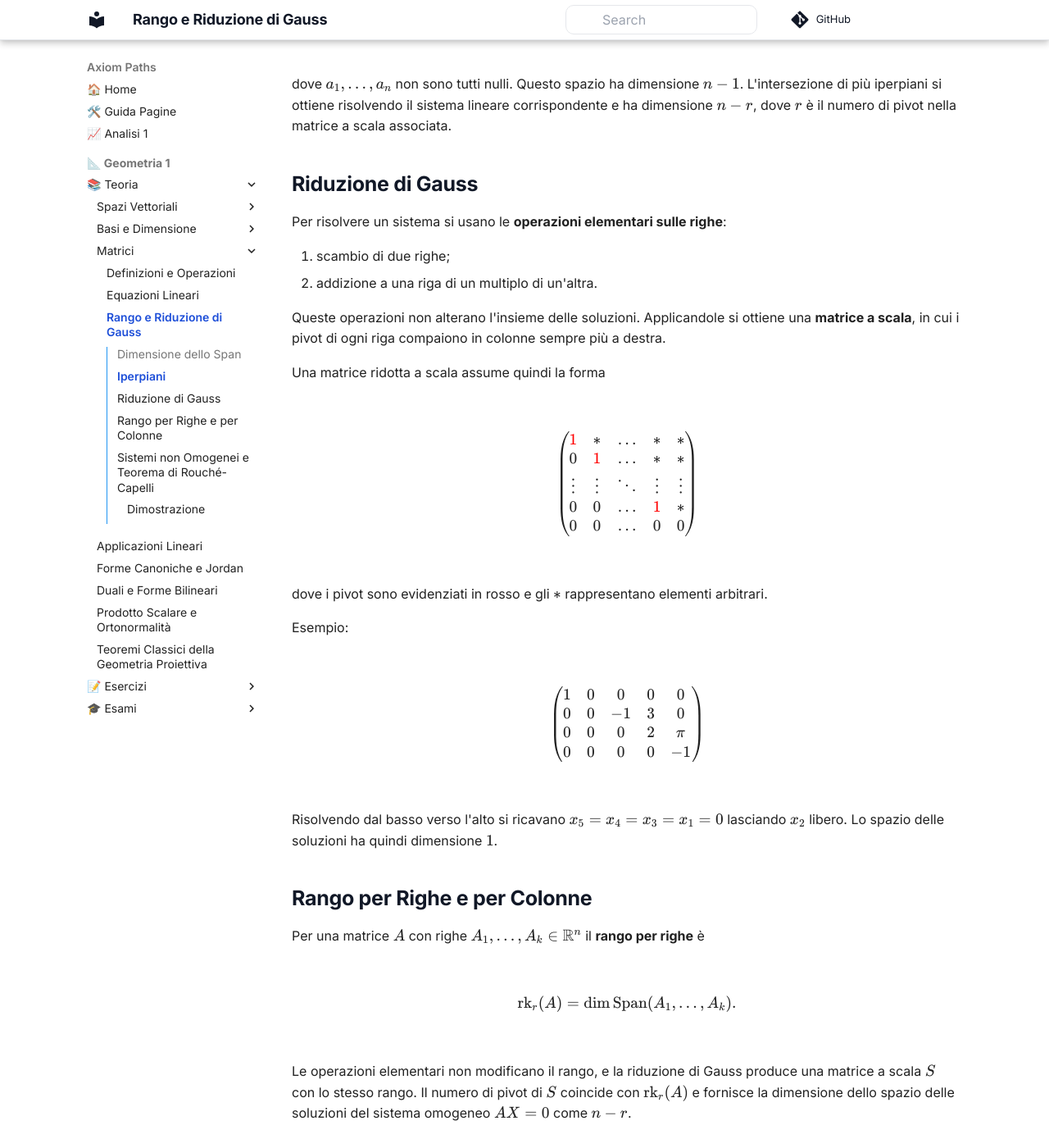
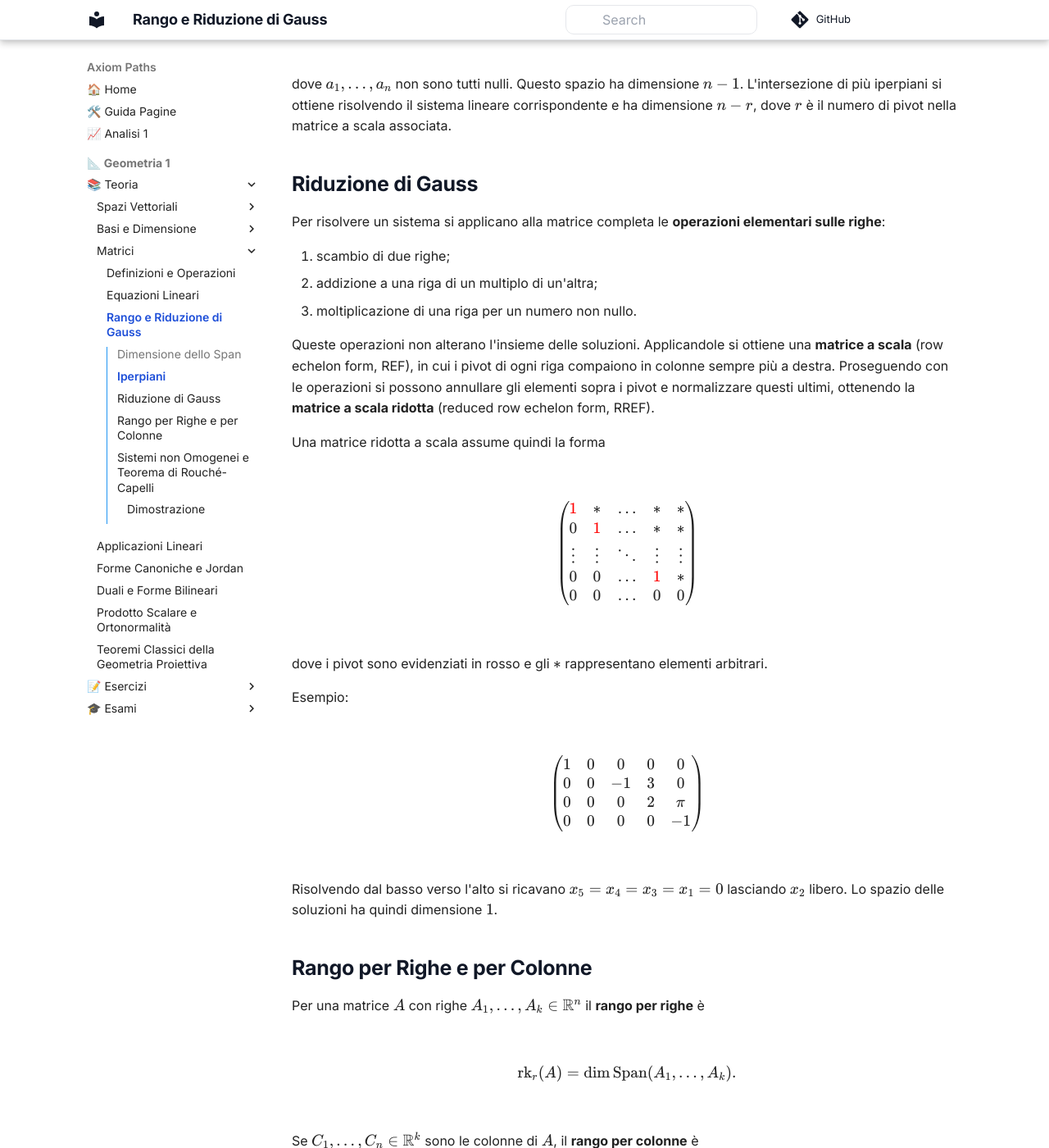
Before and after one commit to giovyx90/axiompaths, an MkDocs documentation site: the page built from docs/geometria-1/teoria/matrici/rango-e-riduzione-di-gauss.md, in a window 1280 px wide and 1400 px high, scrolled down 729 px. Shown: the whole window at 82% size. Built offline with MkDocs 1.6.1 and Material for MkDocs 9.7.7, drawn with Linux system fonts in a browser that asks for light colours; comment, search, counter and statistics services are not loaded; some of the changed text lies outside the part shown.

Commit message:
feat: expand rank and Gauss reduction

```diff
--- a/docs/geometria-1/teoria/matrici/rango-e-riduzione-di-gauss.md
+++ b/docs/geometria-1/teoria/matrici/rango-e-riduzione-di-gauss.md
@@ -21,12 +21,13 @@
 
 ## Riduzione di Gauss
 
-Per risolvere un sistema si usano le **operazioni elementari sulle righe**:
+Per risolvere un sistema si applicano alla matrice completa le **operazioni elementari sulle righe**:
 
 1. scambio di due righe;
-2. addizione a una riga di un multiplo di un'altra.
+2. addizione a una riga di un multiplo di un'altra;
+3. moltiplicazione di una riga per un numero non nullo.
 
-Queste operazioni non alterano l'insieme delle soluzioni. Applicandole si ottiene una **matrice a scala**, in cui i pivot di ogni riga compaiono in colonne sempre più a destra.
+Queste operazioni non alterano l'insieme delle soluzioni. Applicandole si ottiene una **matrice a scala** (row echelon form, REF), in cui i pivot di ogni riga compaiono in colonne sempre più a destra. Proseguendo con le operazioni si possono annullare gli elementi sopra i pivot e normalizzare questi ultimi, ottenendo la **matrice a scala ridotta** (reduced row echelon form, RREF).
 
 Una matrice ridotta a scala assume quindi la forma
 
@@ -63,11 +64,19 @@
 \operatorname{rk}_r(A)=\dim\operatorname{Span}(A_1,\dots,A_k).
 \]
 
+Se $C_1,\dots,C_n\in\mathbb{R}^k$ sono le colonne di $A$, il **rango per colonne** è
+
+\[
+\operatorname{rk}_c(A)=\dim\operatorname{Span}(C_1,\dots,C_n).
+\]
+
+Si dimostra che $\operatorname{rk}_r(A)=\operatorname{rk}_c(A)$; il valore comune è il **rango** di $A$.
+
 Le operazioni elementari non modificano il rango, e la riduzione di Gauss produce una matrice a scala $S$ con lo stesso rango. Il numero di pivot di $S$ coincide con $\operatorname{rk}_r(A)$ e fornisce la dimensione dello spazio delle soluzioni del sistema omogeneo $AX=0$ come $n-r$.
 
 ## Sistemi non Omogenei e Teorema di Rouché-Capelli
 
-Per un sistema $AX=b$ si considera la **matrice completa** $\widetilde{A}=(A\mid b)$.
+Per un sistema $AX=b$ si considera la **matrice completa** $\widetilde{A}=(A\mid b)$ e la si riduce a scala tramite le operazioni elementari.
 
 **Teorema (Rouché‑Capelli).** Il sistema è risolubile se e solo se
 
```
